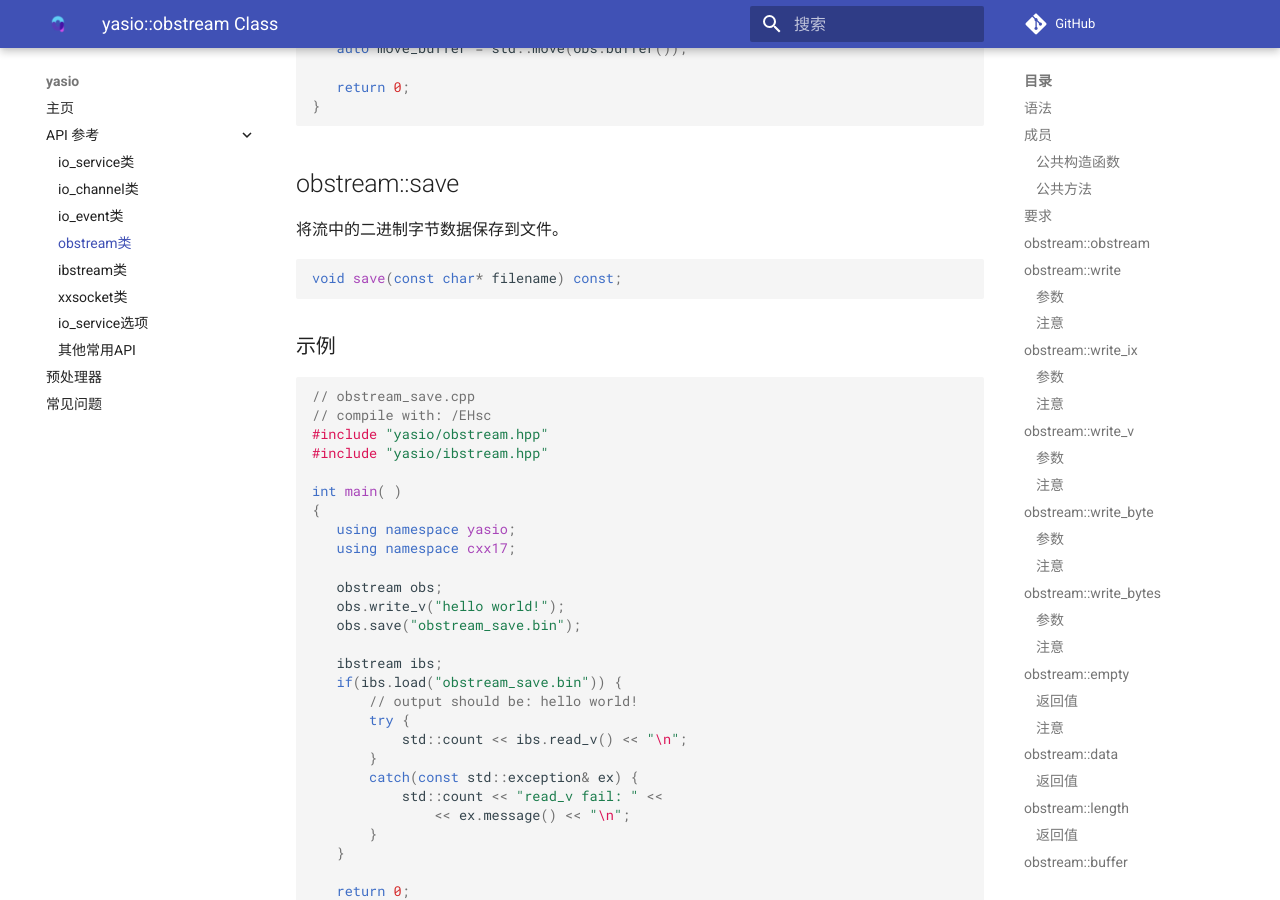
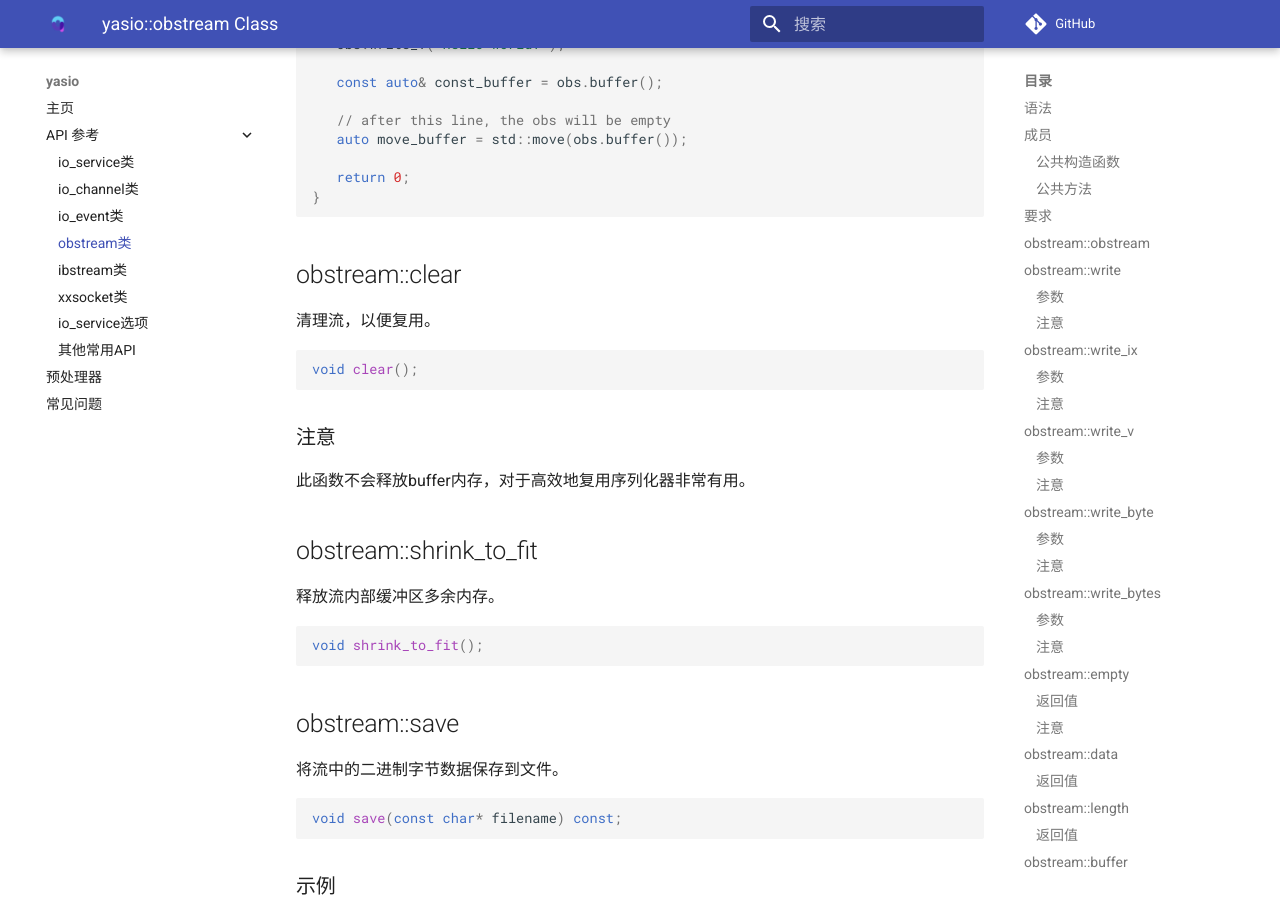
Before and after one commit to yasio/docs-936, an MkDocs documentation site: the page built from docs/api/reference/obstream-class.md, in a window 1280 px wide and 900 px high, scrolled down 5922 px. Built offline with MkDocs 1.6.1 and Material for MkDocs 9.7.7, drawn with Linux system fonts in a browser that asks for light colours; comment, search, counter and statistics services are not loaded; some of the changed text lies outside the part shown.

Commit message:
Update obstream-class.md

````diff
--- a/docs/api/reference/obstream-class.md
+++ b/docs/api/reference/obstream-class.md
@@ -46,6 +46,8 @@ using fast_obstream = basic_obstream<endian::host_convert_tag>;
 |[obstream::data](#data)|获取流数据指针|
 |[obstream::length](#length)|获取流数据大小|
 |[obstream::buffer](#buffer)|获取流内部缓冲区|
+|[obstream::clear](#clear)|清理流，以便复用|
+|[obstream::shrink_to_fit](#shrink_to_fit)|释放流内部缓冲区多余内存|
 |[obstream::save](#save)|保存流二进制数据到文件系统|
 
 ## 要求
@@ -256,6 +258,26 @@ int main( )
 }
 ```
 
+## <a name="clear"></a> obstream::clear
+
+清理流，以便复用。
+
+```cpp
+void clear();
+```
+
+### 注意
+
+此函数不会释放buffer内存，对于高效地复用序列化器非常有用。
+
+## <a name="shrink_to_fit"></a> obstream::shrink_to_fit
+
+释放流内部缓冲区多余内存。
+
+```cpp
+void shrink_to_fit();
+```
+
 ## <a name="save"></a> obstream::save
 
 将流中的二进制字节数据保存到文件。
````
